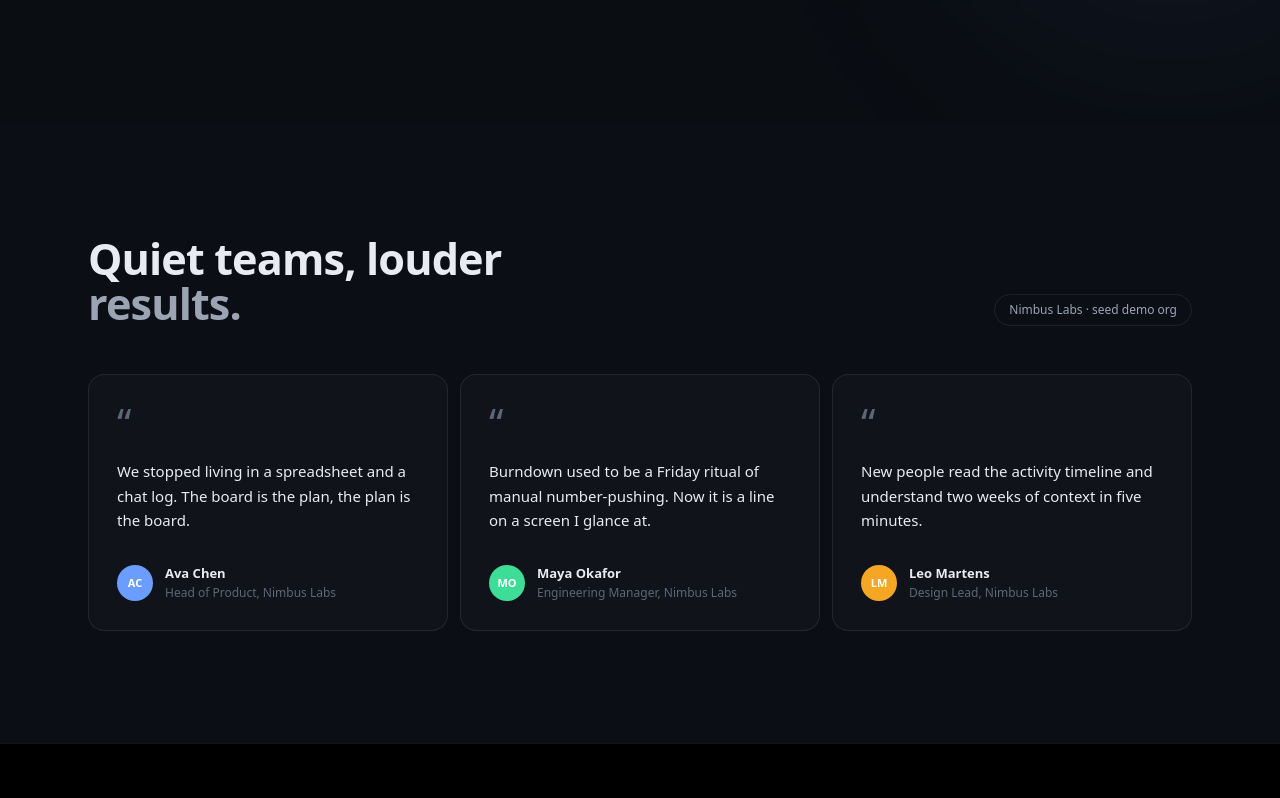
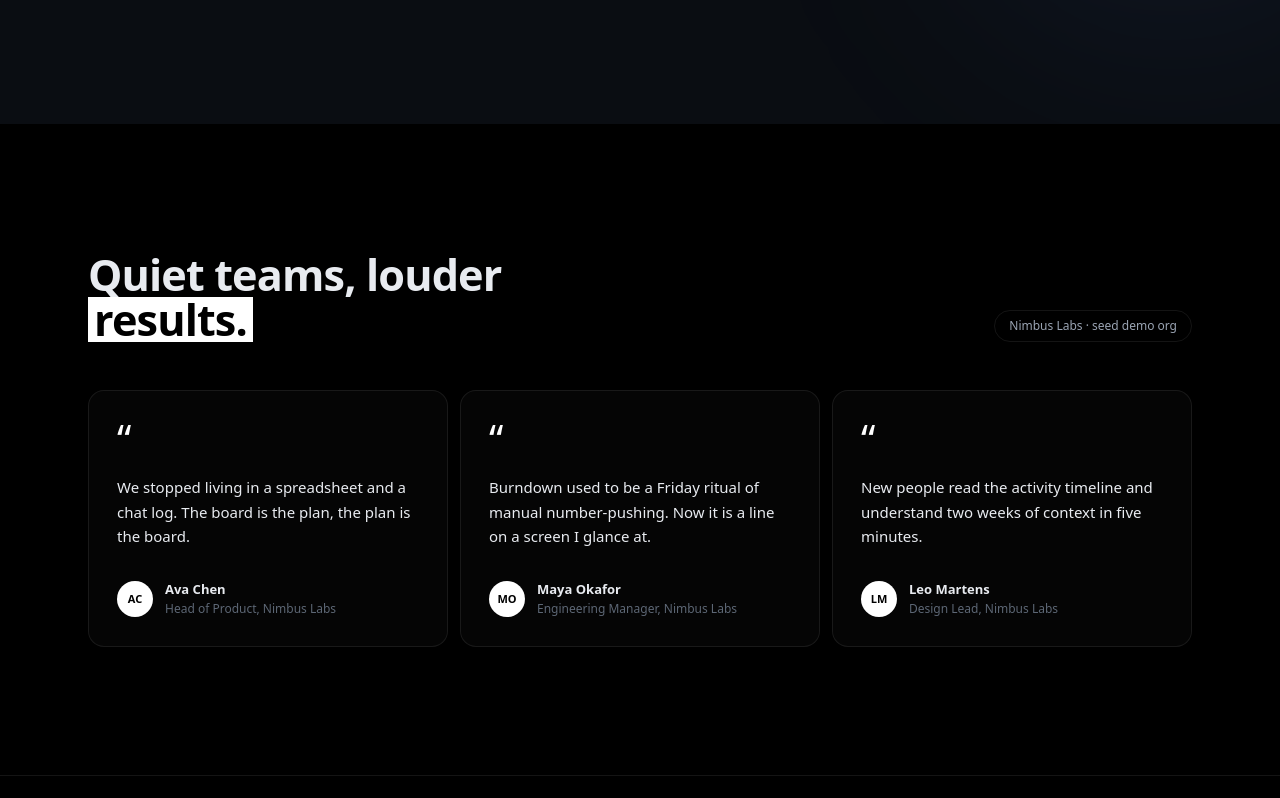
Before and after one commit to shivraj598/ProjectFlow, a React (Vite) app in the folder apps/web/: page / in a window 1280 px wide. Shown: the part 5680-6478 px from the top of the page. Built offline with nearby package versions, Linux system fonts and the light colour scheme.

Commit message:
refactor: update LandingTestimonials component styles and improve layout consistency

```diff
--- a/apps/web/src/components/landing/testimonials.tsx
+++ b/apps/web/src/components/landing/testimonials.tsx
@@ -1,6 +1,6 @@
 import { useEffect, useRef } from "react";
 import { gsap, initGsap } from "./motion";
-import { ACCENT, FAINT, INK, LINE, MUTED, TEXT } from "./tokens";
+import { FAINT, LINE, MUTED, TEXT } from "./tokens";
 
 const QUOTES = [
   {
@@ -8,21 +8,18 @@ const QUOTES = [
     name: "Ava Chen",
     role: "Head of Product, Nimbus Labs",
     initials: "AC",
-    color: ACCENT,
   },
   {
     quote: "Burndown used to be a Friday ritual of manual number-pushing. Now it is a line on a screen I glance at.",
     name: "Maya Okafor",
     role: "Engineering Manager, Nimbus Labs",
     initials: "MO",
-    color: "#3ddc97",
   },
   {
     quote: "New people read the activity timeline and understand two weeks of context in five minutes.",
     name: "Leo Martens",
     role: "Design Lead, Nimbus Labs",
     initials: "LM",
-    color: "#f5a623",
   },
 ];
 
@@ -52,19 +49,16 @@ export function LandingTestimonials() {
   }, []);
 
   return (
-    <section ref={root} id="customers" className="relative py-28" style={{ background: "#0c0e15" }}>
-      <div className="mx-auto w-full max-w-6xl px-6">
+    <section ref={root} id="customers" className="relative py-24 lg:py-32" style={{ background: "#000000" }}>
+      <div className="mx-auto w-full max-w-6xl px-4 sm:px-6">
         <div className="mb-12 flex flex-col items-start gap-4 sm:flex-row sm:items-end sm:justify-between">
           <h2
-            className="max-w-lg text-[clamp(1.8rem,3.4vw,2.7rem)] font-semibold leading-[1.05] tracking-[-0.02em]"
+            className="max-w-lg text-[clamp(1.8rem,3.4vw,2.7rem)] font-bold leading-[1.05] tracking-[-0.02em]"
             style={{ color: TEXT }}
           >
-            Quiet teams, louder <span style={{ color: MUTED }}>results.</span>
+            Quiet teams, louder <span className="inline-block bg-white px-1.5 text-black">results.</span>
           </h2>
-          <span
-            className="rounded-full border px-3.5 py-1.5 text-[12px] font-medium"
-            style={{ color: MUTED, borderColor: LINE }}
-          >
+          <span className="rounded-full border px-3.5 py-1.5 text-[12px] font-medium" style={{ color: MUTED, borderColor: LINE }}>
             Nimbus Labs · seed demo org
           </span>
         </div>
@@ -73,11 +67,11 @@ export function LandingTestimonials() {
           {QUOTES.map((q) => (
             <figure
               key={q.name}
-              className="quote-card flex flex-col justify-between rounded-2xl border p-7"
-              style={{ borderColor: LINE, background: "rgba(255,255,255,0.022)" }}
+              className="quote-card group flex flex-col justify-between rounded-2xl border p-7 transition-colors duration-300 hover:border-[rgba(255,255,255,0.28)]"
+              style={{ borderColor: LINE, background: "#050505" }}
             >
               <blockquote>
-                <span className="mb-4 block text-[40px] leading-none" style={{ color: FAINT }}>
+                <span className="mb-4 block text-[40px] leading-none text-white" aria-hidden>
                   &ldquo;
                 </span>
                 <p className="text-[15px] leading-relaxed" style={{ color: TEXT }}>
@@ -86,8 +80,8 @@ export function LandingTestimonials() {
               </blockquote>
               <figcaption className="mt-8 flex items-center gap-3">
                 <span
-                  className="flex size-9 items-center justify-center rounded-full text-[11px] font-bold text-white"
-                  style={{ background: q.color }}
+                  className="flex size-9 items-center justify-center rounded-full text-[11px] font-bold"
+                  style={{ background: "#ffffff", color: "#000000" }}
                 >
                   {q.initials}
                 </span>
```
